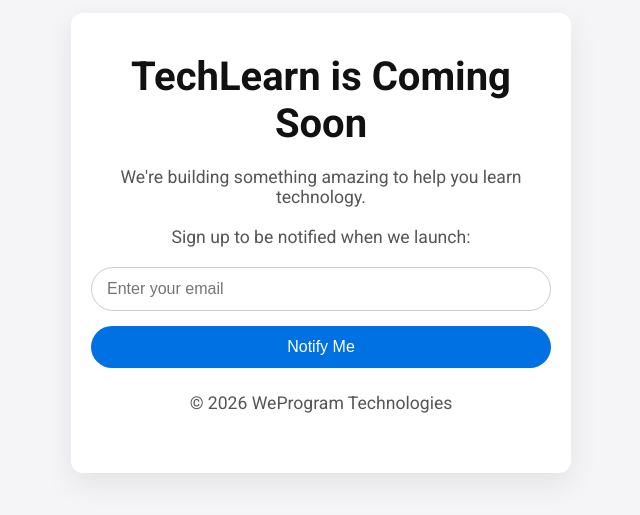
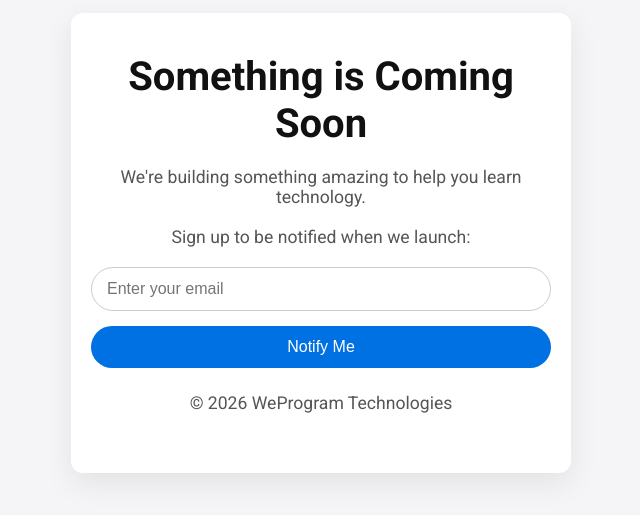
Before and after one commit to techlearnclub/techlearnclub.github.io, a plain HTML site: page coming_soon.html in a window 1280 px wide. Shown: the part 157-672 px from the top of the page, without its empty margins (319-959 px from the left). Drawn offline with Linux system fonts and the light colour scheme.

Commit message:
Update coming_soon.html

```diff
--- a/coming_soon.html
+++ b/coming_soon.html
@@ -3,7 +3,7 @@
 <head>
   <meta charset="UTF-8">
   <meta name="viewport" content="width=device-width, initial-scale=1.0">
-  <title>TechLearn | Coming Soon</title>
+  <title>Something Is Coming Soon</title>
   <link rel="preconnect" href="https://fonts.googleapis.com">
   <link rel="preconnect" href="https://fonts.gstatic.com" crossorigin>
   <link href="https://fonts.googleapis.com/css2?family=Roboto:wght@300;400;500;700&display=swap" rel="stylesheet">
@@ -71,7 +71,7 @@
 </head>
 <body>
   <div class="coming-soon-container">
-    <h1>TechLearn is Coming Soon</h1>
+    <h1>Something is Coming Soon</h1>
     <p>We're building something amazing to help you learn technology.</p>
     <p>Sign up to be notified when we launch:</p>
     <form class="signup-form">
```
